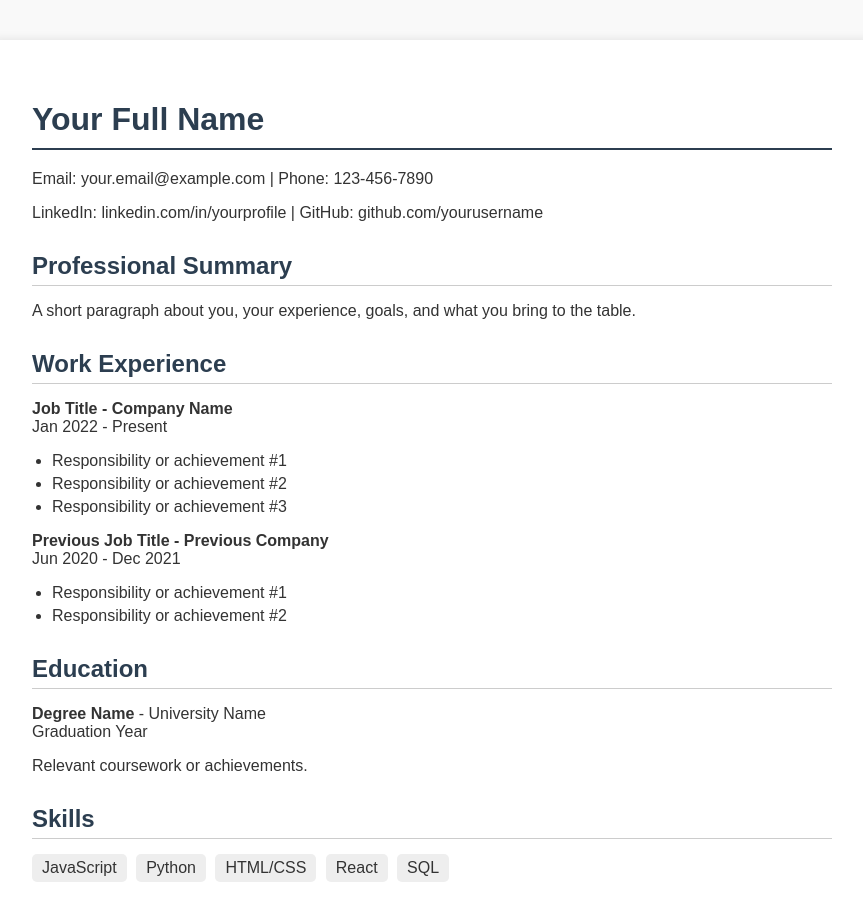
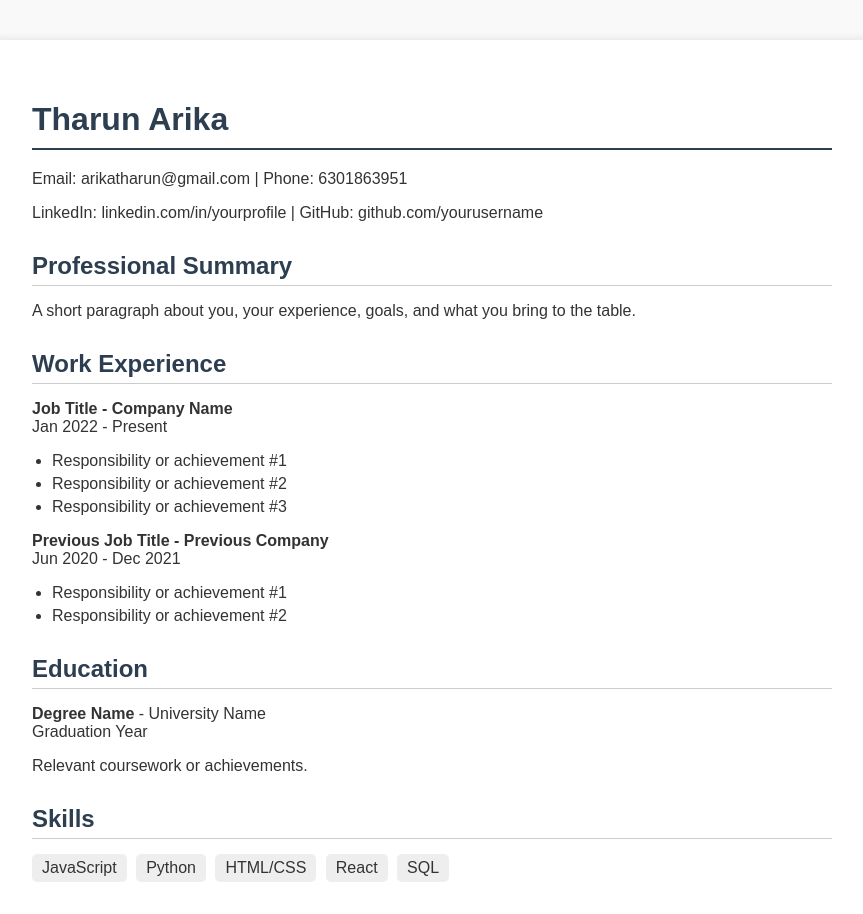
Before and after one commit to arikatharun-crypto/my-first-rest, a plain HTML site: page index.html in a window 1280 px wide. Shown: the whole page, without its empty margins (208-1071 px from the left). Drawn offline with Linux system fonts and the light colour scheme.

Commit message:
Update index.html

```diff
--- a/index.html
+++ b/index.html
@@ -64,9 +64,9 @@
 </head>
 <body>
   <div class="container">
-    <h1>Your Full Name</h1>
+    <h1>Tharun Arika</h1>
     <div class="contact">
-      <p>Email: your.email@example.com | Phone: 123-456-7890</p>
+      <p>Email: arikatharun@gmail.com | Phone: 6301863951</p>
       <p>LinkedIn: linkedin.com/in/yourprofile | GitHub: github.com/yourusername</p>
     </div>
 
```
